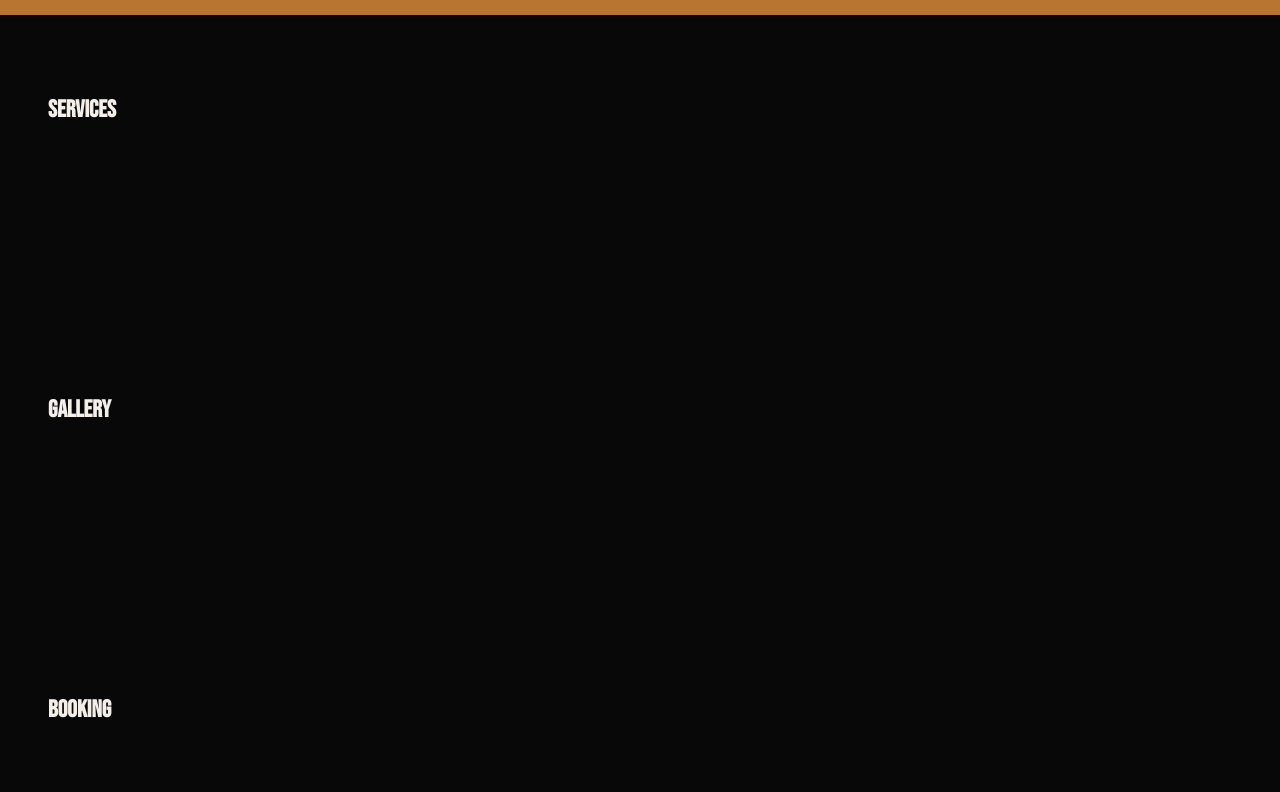
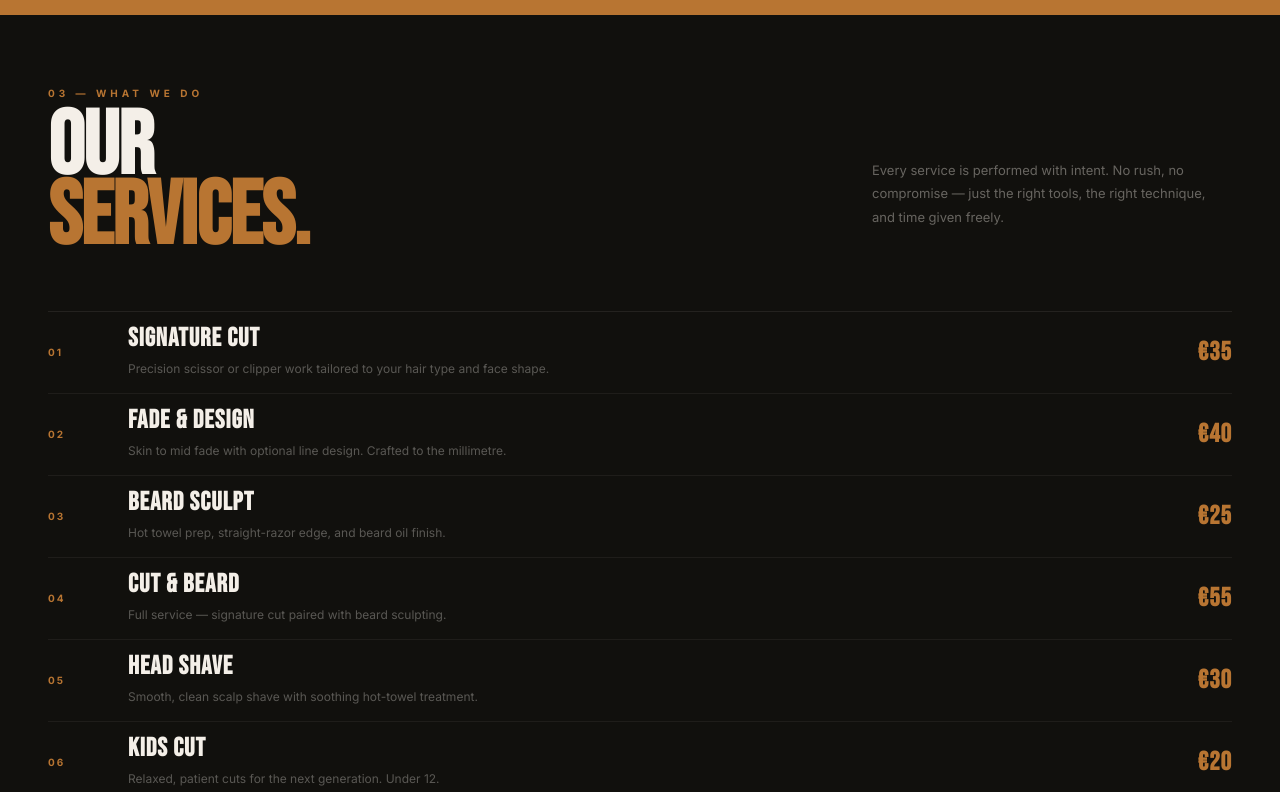
Before and after one commit to Janhri03/passion-project-barbershop, a React (Vite) app in the folder barber-website/: page / in a window 1280 px wide. Shown: the part 868-1660 px from the top of the page. Built offline with nearby package versions, Linux system fonts and the light colour scheme.

Commit message:
starting services section and adding barber tools and chair images

```diff
--- a/barber-website/src/App.css
+++ b/barber-website/src/App.css
@@ -304,6 +304,169 @@ body {
   }
 }
 
+/* SERVICES SECTION */
+
+.services-section {
+  width: 100%;
+  min-height: 100vh;
+
+  display: flex;
+  flex-direction: column;
+
+  background: #11100d;
+  color: #f4efe8;
+
+  padding: 72px 48px 0;
+}
+
+.services-section .marquee {
+  margin-left: -48px;
+  margin-right: -48px;
+  margin-top: 48px;
+
+  width: calc(100% + 96px);
+  flex-shrink: 0;
+  color: #b87532;
+  background: #050505;
+}
+
+.services-top {
+  display: grid;
+  grid-template-columns: 1fr 1fr;
+  align-items: start;
+  gap: 80px;
+
+  margin-bottom: 58px;
+}
+
+.section-label {
+  color: #b87532;
+  font-size: 10px;
+  font-weight: 700;
+  letter-spacing: 4px;
+  margin-bottom: 14px;
+}
+
+.services-top h2 {
+  font-family: "Bebas Neue", sans-serif;
+  font-size: clamp(64px, 7vw, 110px);
+  line-height: 0.78;
+  letter-spacing: -1px;
+  color: #f4efe8;
+}
+
+.services-top h2 span {
+  color: #b87532;
+}
+
+.services-intro {
+  max-width: 360px;
+  justify-self: end;
+  margin-top: 72px;
+
+  color: rgba(244, 239, 232, 0.38);
+  font-size: 13px;
+  line-height: 1.8;
+}
+
+.services-list {
+  width: 100%;
+  border-top: 1px solid rgba(244, 239, 232, 0.08);
+}
+
+.service-row {
+  width: 100%;
+  min-height: 82px;
+
+  display: grid;
+  grid-template-columns: 60px 1fr auto;
+  align-items: center;
+  gap: 20px;
+
+  border-bottom: 1px solid rgba(244, 239, 232, 0.06);
+}
+
+.service-number {
+  color: #b87532;
+  font-size: 10px;
+  font-weight: 700;
+  letter-spacing: 2px;
+}
+
+.service-info h3 {
+  font-family: "Bebas Neue", sans-serif;
+  font-size: 26px;
+  letter-spacing: 1px;
+  color: #f4efe8;
+  line-height: 1;
+}
+
+.service-info p {
+  margin-top: 8px;
+  color: rgba(244, 239, 232, 0.32);
+  font-size: 12px;
+  line-height: 1.5;
+}
+
+.service-row strong {
+  font-family: "Bebas Neue", sans-serif;
+  color: #b87532;
+  font-size: 26px;
+  letter-spacing: 1px;
+}
+
+.services-images {
+  width: 100%;
+
+  display: grid;
+  grid-template-columns: 1fr 1fr;
+  gap: 28px;
+
+  margin-top: auto;
+  padding-top: 48px;
+}
+
+.services-images img {
+  width: 100%;
+  height: 220px;
+
+  object-fit: cover;
+  display: block;
+
+  filter: grayscale(1) contrast(1.08) brightness(0.82);
+}
+
+/* SERVICES RESPONSIVE */
+
+@media (max-width: 900px) {
+  .services-section {
+    padding: 56px 24px 0;
+  }
+
+  .services-top {
+    grid-template-columns: 1fr;
+    gap: 24px;
+  }
+
+  .services-intro {
+    justify-self: start;
+    margin-top: 0;
+  }
+
+  .service-row {
+    grid-template-columns: 42px 1fr auto;
+    gap: 14px;
+  }
+
+  .service-info h3 {
+    font-size: 23px;
+  }
+
+  .services-images {
+    grid-template-columns: 1fr;
+  }
+}
+
 /* TEMPORARY SECTIONS */
 
 section {
--- a/barber-website/src/components/Services.jsx
+++ b/barber-website/src/components/Services.jsx
@@ -1,7 +1,97 @@
 function Services() {
+  const services = [
+    {
+      number: "01",
+      title: "SIGNATURE CUT",
+      description: "Precision scissor or clipper work tailored to your hair type and face shape.",
+      price: "€35",
+    },
+    {
+      number: "02",
+      title: "FADE & DESIGN",
+      description: "Skin to mid fade with optional line design. Crafted to the millimetre.",
+      price: "€40",
+    },
+    {
+      number: "03",
+      title: "BEARD SCULPT",
+      description: "Hot towel prep, straight-razor edge, and beard oil finish.",
+      price: "€25",
+    },
+    {
+      number: "04",
+      title: "CUT & BEARD",
+      description: "Full service — signature cut paired with beard sculpting.",
+      price: "€55",
+    },
+    {
+      number: "05",
+      title: "HEAD SHAVE",
+      description: "Smooth, clean scalp shave with soothing hot-towel treatment.",
+      price: "€30",
+    },
+    {
+      number: "06",
+      title: "KIDS CUT",
+      description: "Relaxed, patient cuts for the next generation. Under 12.",
+      price: "€20",
+    },
+  ];
+
   return (
-    <section>
-      <h2>Services</h2>
+    <section className="services-section" id="services">
+      <div className="services-top">
+        <div>
+          <p className="section-label">03 — WHAT WE DO</p>
+
+          <h2>
+            OUR <br />
+            <span>SERVICES.</span>
+          </h2>
+        </div>
+
+        <p className="services-intro">
+          Every service is performed with intent. No rush, no compromise — just
+          the right tools, the right technique, and time given freely.
+        </p>
+      </div>
+
+      <div className="services-list">
+        {services.map((service) => (
+          <div className="service-row" key={service.number}>
+            <span className="service-number">{service.number}</span>
+
+            <div className="service-info">
+              <h3>{service.title}</h3>
+              <p>{service.description}</p>
+            </div>
+
+            <strong>{service.price}</strong>
+          </div>
+        ))}
+      </div>
+
+      <div className="services-images">
+        <img src="/barber-tools.png" alt="Barber tools" />
+        <img src="/barber-chair.png" alt="Barber chair" />
+      </div>
+
+      <div className="marquee">
+        <div className="marquee-track">
+          <span>
+            PRECISION · CRAFT · LEGACY · THE PLUG BARBERSHOP · TIMELESS STYLE ·
+            BOOK YOUR CHAIR ·
+          </span>
+          <span>
+            PRECISION · CRAFT · LEGACY · THE PLUG BARBERSHOP · TIMELESS STYLE ·
+            BOOK YOUR CHAIR ·
+          </span>
+          <span>
+            PRECISION · CRAFT · LEGACY · THE PLUG BARBERSHOP · TIMELESS STYLE ·
+            BOOK YOUR CHAIR ·
+          </span>
+        </div>
+      </div>
     </section>
   );
 }
```
Also changed, not shown: barber-website/public/barber-chair.png (added), barber-website/public/barber-tools.png (added).
